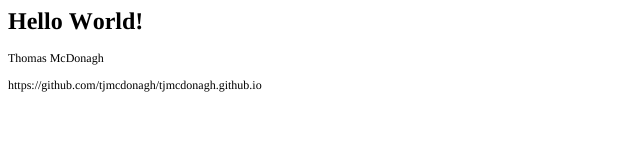
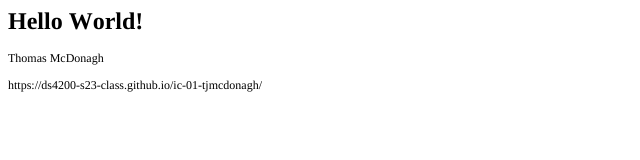
Before and after one commit to DS4200-S23-Class/ic-01-tjmcdonagh, a plain HTML site: page index.html in a window 1280 px wide. Shown: the full height of the page, 0-640 px from the left. Drawn offline with Linux system fonts and the light colour scheme.

Commit message:
part 2 done

```diff
--- a/index.html
+++ b/index.html
@@ -14,6 +14,6 @@
 <body>
 <h1 style="margin: 0.0px 0.0px 16.1px 0.0px; font: 24.0px Times; color: #000000; -webkit-text-stroke: #000000"><span class="s1"><b>Hello World!</b></span></h1>
 <p class="p2"><span class="s1">Thomas McDonagh<span class="Apple-converted-space"> </span></span></p>
-<p class="p2"><span class="s1">https://github.com/tjmcdonagh/tjmcdonagh.github.io</span></p>
+<p class="p2"><span class="s1">https://ds4200-s23-class.github.io/ic-01-tjmcdonagh/</span></p>
 </body>
 </html>
```
